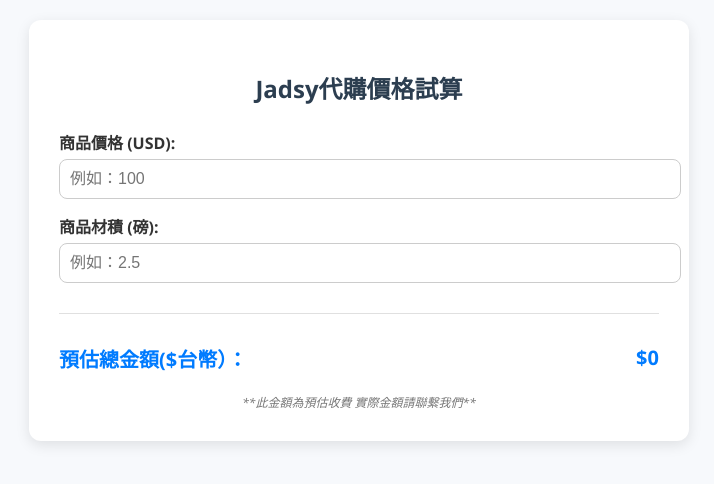
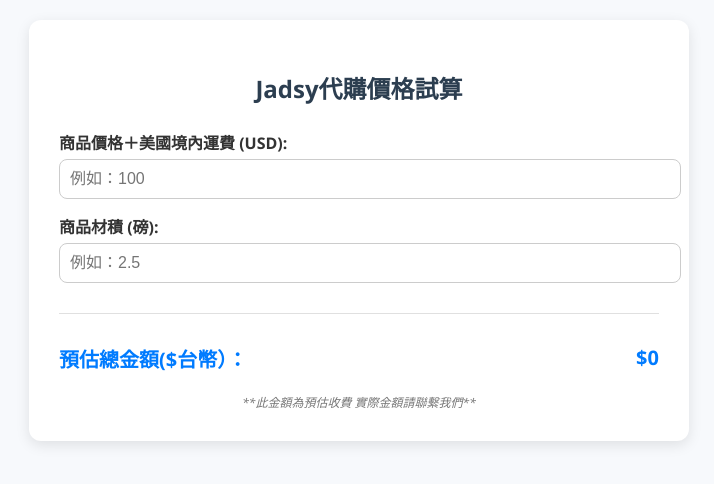
Before and after one commit to chupig834/custom_order, a website: page index.html in a window 1280 px wide. Shown: the whole page, without its empty margins (281-995 px from the left). Drawn offline with Linux system fonts and the light colour scheme.

```diff
--- a/index.html
+++ b/index.html
@@ -78,7 +78,7 @@
   <div class="calculator-container">
     <h2>Jadsy代購價格試算</h2>
 
-    <label for="price">商品價格 (USD):</label>
+    <label for="price">商品價格＋美國境內運費 (USD):</label>
     <input type="number" id="price" step="0.01" placeholder="例如：100"
       oninput="updatePrice()">
 
```
Also changed, not shown: .github/workflows/update-rate.yml.
